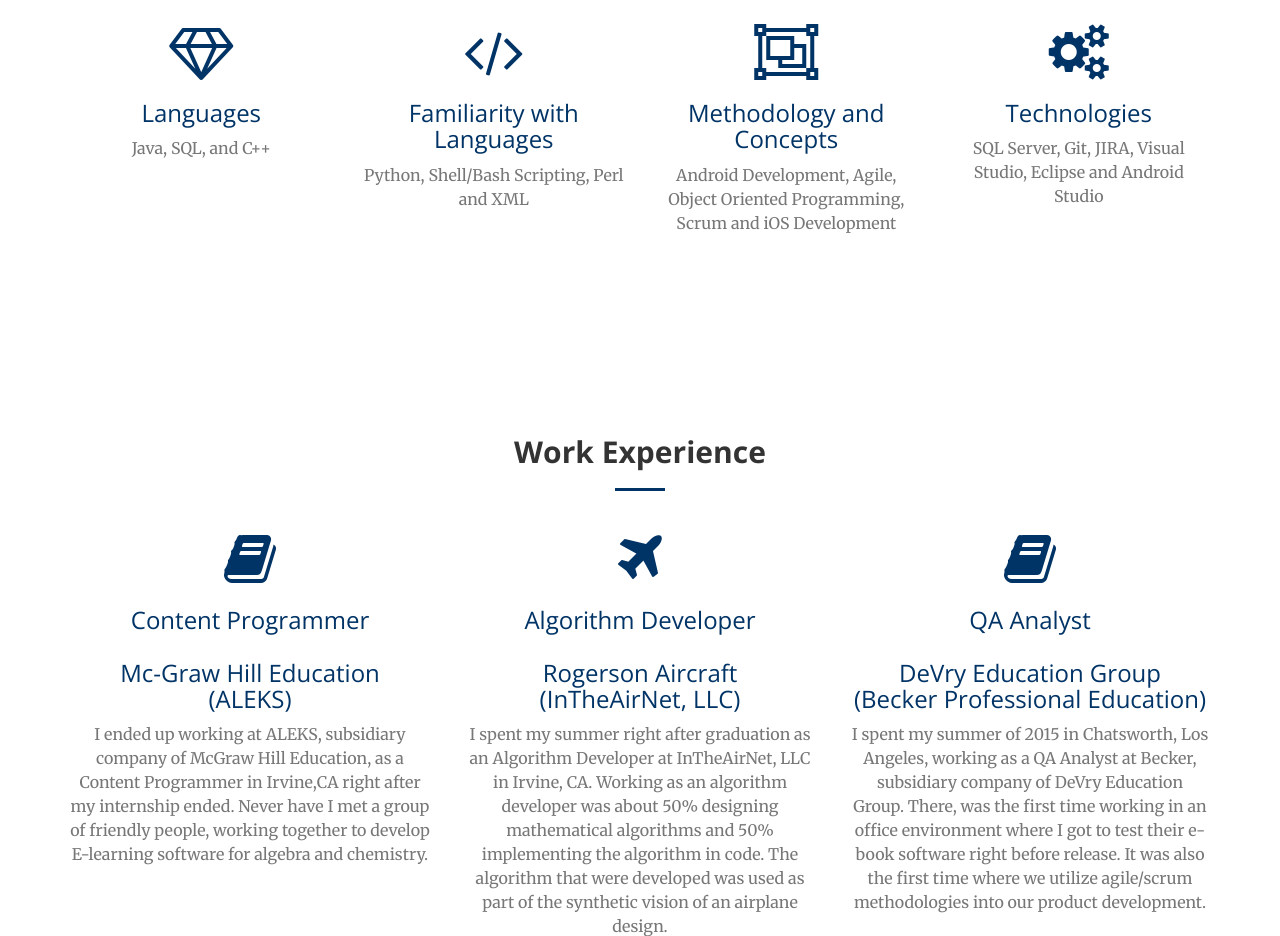
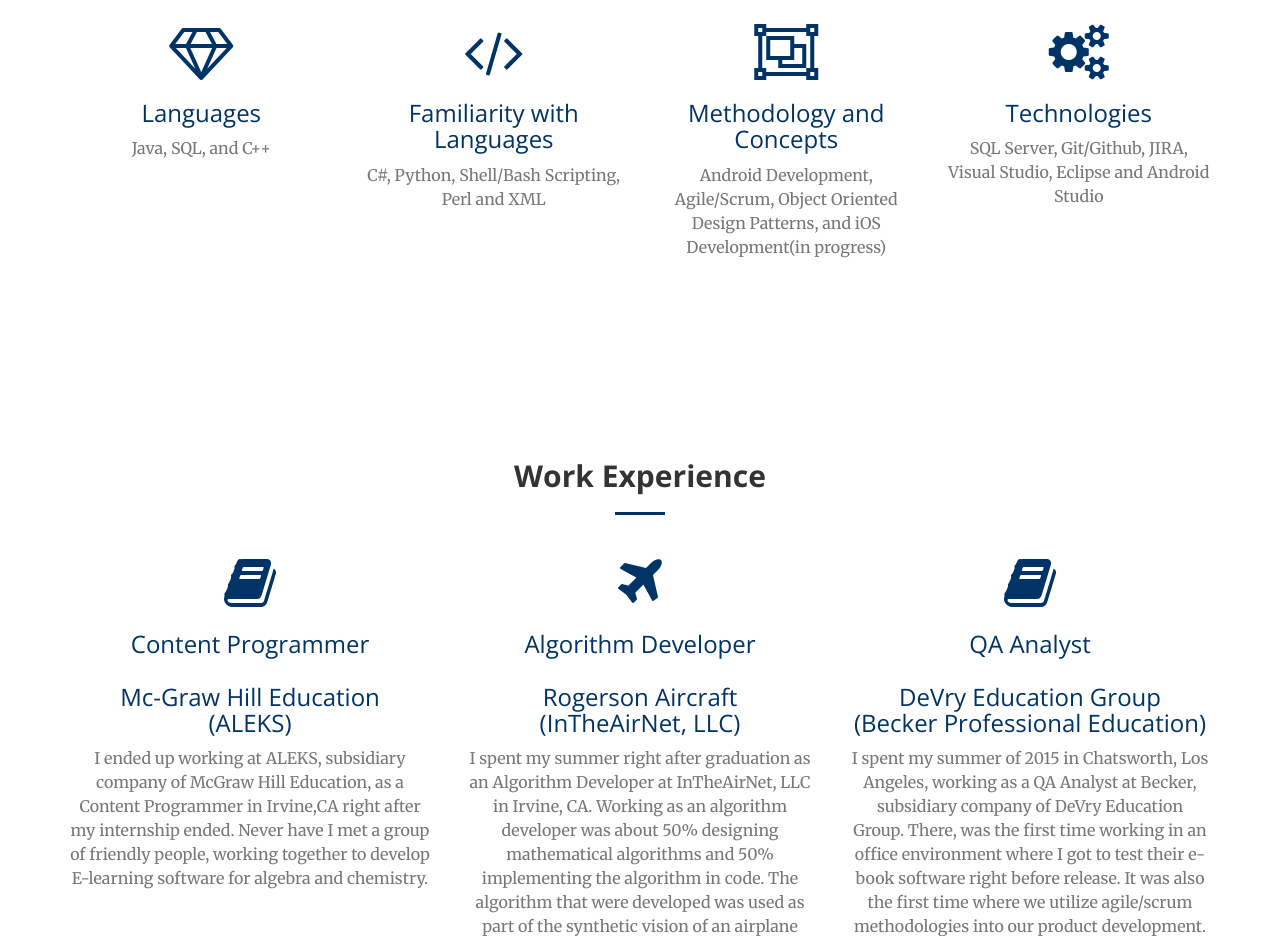
Before and after one commit to Tanagent/tanagent.github.io, a plain HTML site: page index.html in a window 1280 px wide. Shown: the part 1480-2416 px from the top of the page. Drawn offline with nearby package versions, Linux system fonts and the light colour scheme.

Commit message:
modified skills

```diff
--- a/index.html
+++ b/index.html
@@ -99,21 +99,21 @@
                     <div class="service-box">
                         <i class="fa fa-4x fa-code text-primary sr-icons"></i>
                         <h3>Familiarity with Languages</h3>
-                        <p class="text-muted">Python, Shell/Bash Scripting, Perl and XML</p>
+                        <p class="text-muted">C#, Python, Shell/Bash Scripting, Perl and XML</p>
                     </div>
                 </div>
                 <div class="col-lg-3 col-md-6 text-center">
                     <div class="service-box">
                         <i class="fa fa-4x fa-object-group text-primary sr-icons"></i>
                         <h3>Methodology and Concepts</h3>
-                        <p class="text-muted">Android Development, Agile, Object Oriented Programming, Scrum and iOS Development </p>
+                        <p class="text-muted">Android Development, Agile/Scrum, Object Oriented Design Patterns, and iOS Development(in progress) </p>
                     </div>
                 </div>
                 <div class="col-lg-3 col-md-6 text-center">
                     <div class="service-box">
                         <i class="fa fa-4x fa-cogs text-primary sr-icons"></i>
                         <h3>Technologies</h3>
-                        <p class="text-muted">SQL Server, Git, JIRA, Visual Studio, Eclipse and Android Studio</p>
+                        <p class="text-muted">SQL Server, Git/Github, JIRA, Visual Studio, Eclipse and Android Studio</p>
                     </div>
                 </div>
             </div>
```
